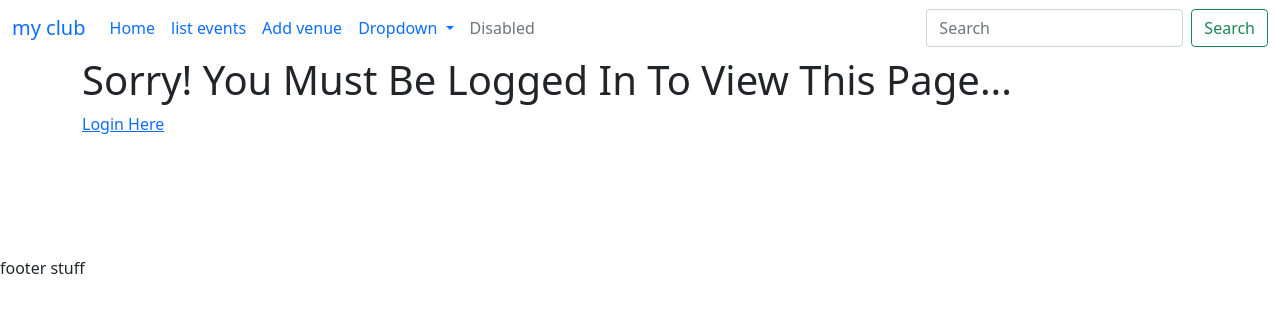
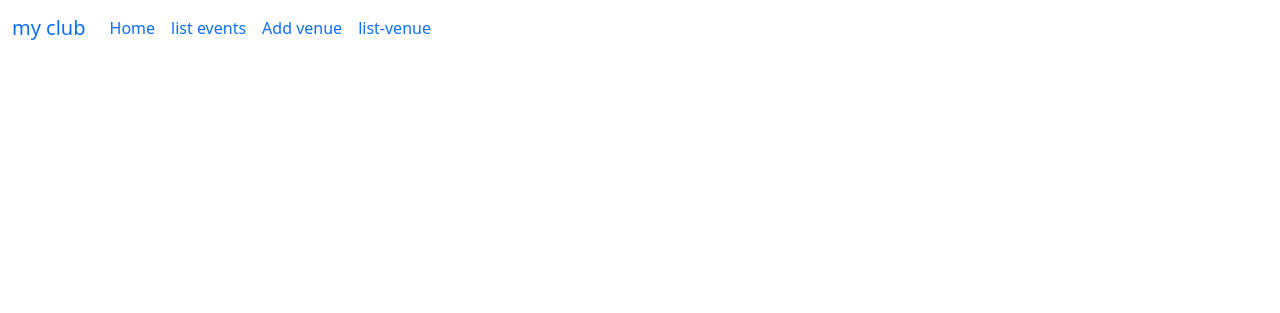
Before and after one commit to yashpawar69/myclub, a Django app: page /events/add_venue in a window 1280 px wide. Shown: the top 313 px of the page. Run offline with Django 4.2, Linux system fonts and the light colour scheme.

Commit message:
how to query db for venue

```diff
--- a/myclub_web/events/templates/events/add_venue.html
+++ b/myclub_web/events/templates/events/add_venue.html
@@ -1,7 +1,7 @@
 {% extends 'events/base.html' %}
 
 {% block content %}
-{% if user.is_authenticated %}
+<!-- {% if user.is_authenticated %} -->
 	<center>
 	<h1>Add Venue To Database</h1>
 	<br/><br/>
@@ -20,10 +20,10 @@
 		</form>
 	{% endif %}
 	</center>
-{% else %}
+<!-- {% else %}
 	<h1>Sorry! You Must Be Logged In To View This Page...</h1>
 
 	<a href="{% url 'login' %}">Login Here</a>
-{% endif %}
+{% endif %} -->
 
 {% endblock %}
--- a/myclub_web/events/templates/events/base.html
+++ b/myclub_web/events/templates/events/base.html
@@ -42,4 +42,3 @@
 <br />
 <br />
 <br />
-footer stuff
--- a/myclub_web/events/templates/events/navbar.html
+++ b/myclub_web/events/templates/events/navbar.html
@@ -15,7 +15,19 @@
           <li class="nav-item">
             <a class="nav-link" href="{% url 'add_venue' %}" >Add venue</a>
           </li>
-          <li class="nav-item dropdown">
+          <li class="nav-item">
+            <a class="nav-link" href="{% url 'list-venue' %}" >list-venue</a>
+          </li>
+
+
+
+
+
+
+
+
+
+          <!-- <li class="nav-item dropdown">
             <a class="nav-link dropdown-toggle" href="#" role="button" data-bs-toggle="dropdown" aria-expanded="false">
               Dropdown
             </a>
@@ -25,15 +37,13 @@
               <li><hr class="dropdown-divider"></li>
               <li><a class="dropdown-item" href="#">Something else here</a></li>
             </ul>
-          </li>
-          <li class="nav-item">
-            <a class="nav-link disabled" aria-disabled="true">Disabled</a>
-          </li>
+          </li> -->
+
         </ul>
-        <form class="d-flex" role="search">
+        <!-- <form class="d-flex" role="search">
           <input class="form-control me-2" type="search" placeholder="Search" aria-label="Search"/>
           <button class="btn btn-outline-success" type="submit">Search</button>
-        </form>
+        </form> -->
       </div>
     </div>
   </nav>
--- a/myclub_web/events/urls.py
+++ b/myclub_web/events/urls.py
@@ -13,5 +13,7 @@ urlpatterns = [
          ),
     path('events/', views.all_events, name='list_events'),
     path('add_venue', views.add_venue, name='add_venue'),
+    path('list_venue', views.list_venue, name='list-venue'),
+    path('venue_show/<venue_id>', views.show_venue, name='show_venue'),
 
 ]
--- a/myclub_web/events/views.py
+++ b/myclub_web/events/views.py
@@ -2,22 +2,33 @@ from django.shortcuts import render
 import calendar
 from calendar import HTMLCalendar
 from datetime import datetime
-from .models  import Event
+from .models  import Event, Venue
 
 from .forms import VenueForm
 from django.http import HttpResponseRedirect
 
 # Create your views here.
 
+def show_venue(request, venue_id):
+  venue = Venue.objects.get(pk=venue_id)
+  return render(request, 'events/show_venue.html',
+                {'venue':venue})
+def list_venue(request):
+  venue_list = Venue.objects.all()
+  return render(request, 'events/venue.html',
+                {'venue_list': venue_list})
+
 def add_venue(request):
 	submitted = False
 	if request.method == "POST":
-		form = VenueForm(request.POST, request.FILES)
+		form = VenueForm(request.POST,
+				    # request.FILES
+			)
 		if form.is_valid():
-			venue = form.save(commit=False)
-			venue.owner = request.user.id # logged in user
-			venue.save()
-			#form.save()
+			# venue = form.save(commit=False)
+			# venue.owner = request.user.id # logged in user
+			# venue.save()
+			form.save()
 			return 	HttpResponseRedirect('/add_venue?submitted=True')
 	else:
 		form = VenueForm
```
Also changed, not shown: myclub_web/events/templates/events/show_venue.html (added, +14 -0 lines), myclub_web/events/templates/events/venue.html (added, +12 -0 lines), myclub_web/db.sqlite3.
